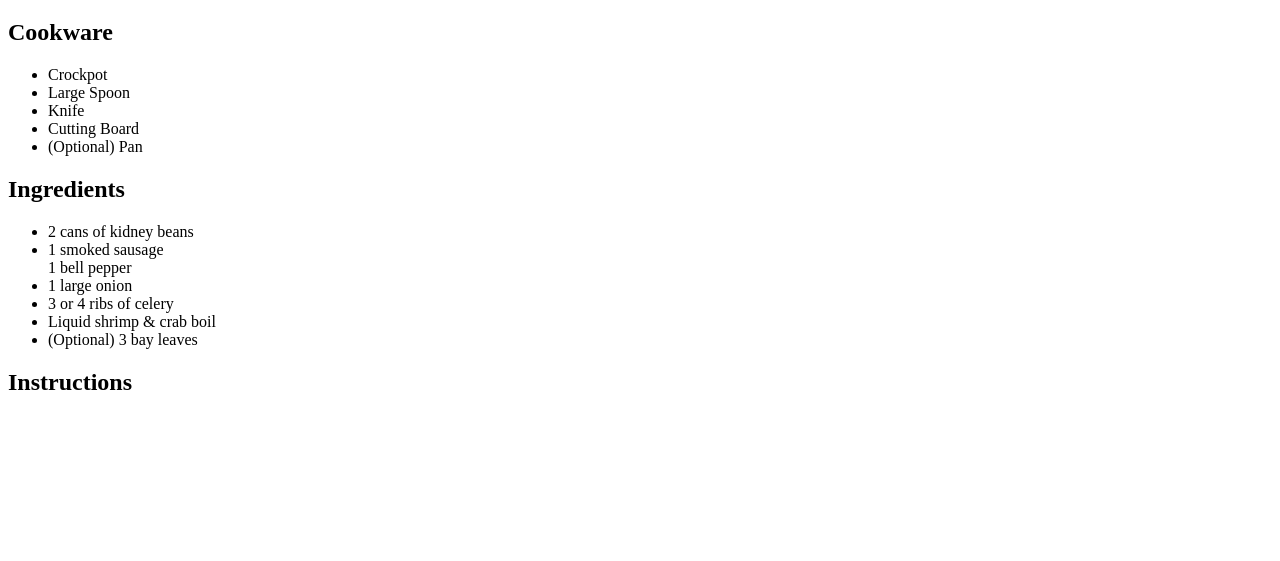
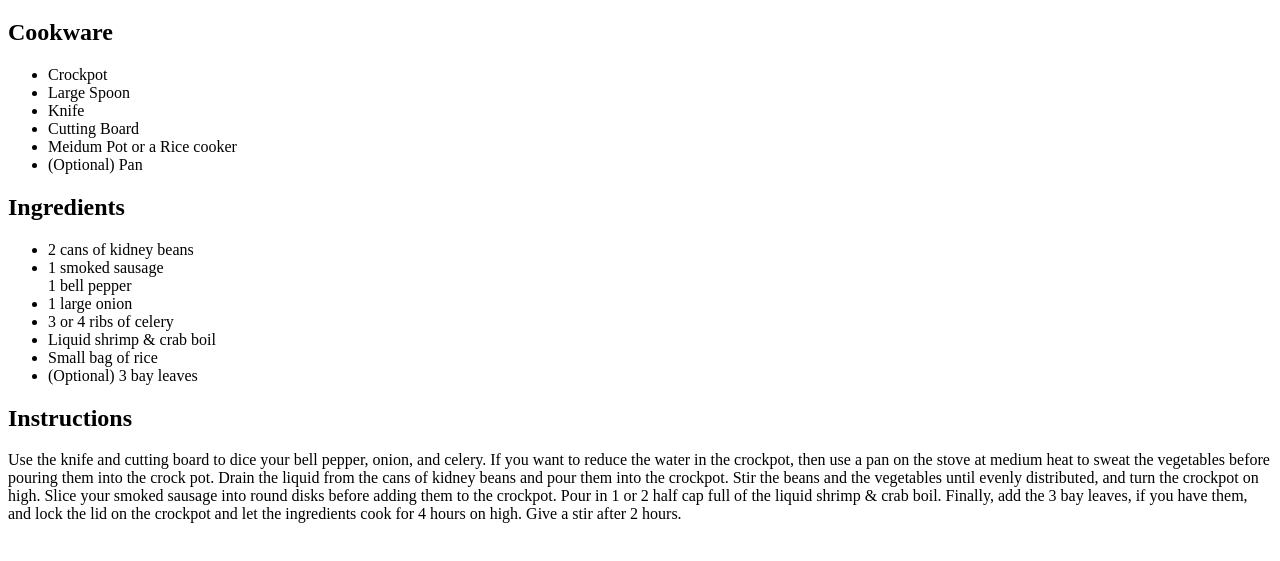
Before and after one commit to BobDT84/odin-recipes, a plain HTML site: page recipes/red-beans-and-rice.html in a window 1280 px wide. Shown: the part 61-622 px from the top of the page. Drawn offline with Linux system fonts and the light colour scheme.

Commit message:
Added first paragraph of instructions

```diff
--- a/recipes/red-beans-and-rice.html
+++ b/recipes/red-beans-and-rice.html
@@ -15,6 +15,7 @@
             <li>Large Spoon</li>
             <li>Knife</li>
             <li>Cutting Board</li>
+            <li>Meidum Pot or a Rice cooker</li>
             <li>(Optional) Pan</li>
 
         </ul>
@@ -28,10 +29,23 @@
             <li>1 large onion</li>
             <li>3 or 4 ribs of celery</li>
             <li>Liquid shrimp & crab boil</li>
+            <li>Small bag of rice</li>
             <li>(Optional) 3 bay leaves</li>
         </ul>
     </p>
     <h2>Instructions</h2>
+    <p>
+        Use the knife and cutting board to dice your bell pepper, onion, and celery.
+        If you want to reduce the water in the crockpot, then use a pan on the stove at medium heat
+        to sweat the vegetables before pouring them into the crock pot.  Drain the liquid from the
+        cans of kidney beans and pour them into the crockpot.  Stir the beans and the vegetables
+        until evenly distributed, and turn the crockpot on high.  Slice your smoked sausage into
+        round disks before adding them to the crockpot.  Pour in 1 or 2 half cap full of the liquid
+        shrimp & crab boil.  Finally, add the 3 bay leaves, if you have them, and lock the lid on the
+        crockpot and let the ingredients cook for 4 hours on high.  Give a stir after 2 hours.
+    </p>
+    <p>
 
+    </p>
 </body>
 </html>
```
